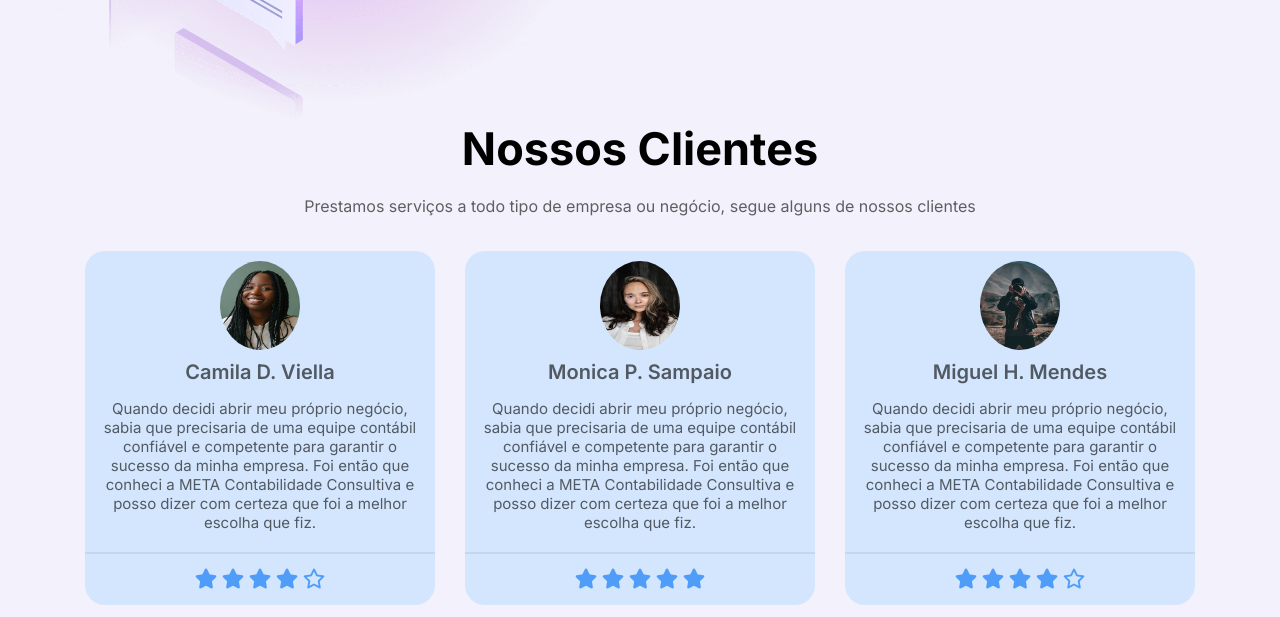
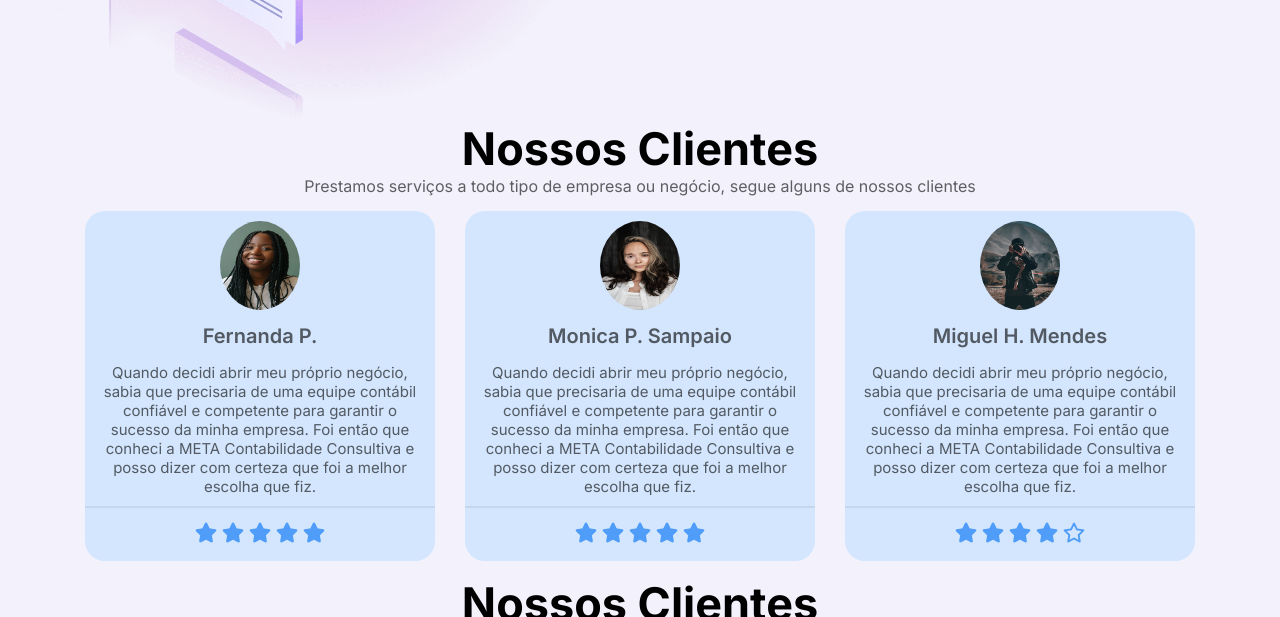
Before and after one commit to EduardoTADS/SiteMeta, a plain HTML site: page index.html in a window 1280 px wide. Shown: the part 1470-2087 px from the top of the page. Drawn offline with Linux system fonts and the light colour scheme.

Commit message:
atualizando

```diff
--- a/css/style.css
+++ b/css/style.css
@@ -171,25 +171,30 @@ nav .close-icon{
     width: 100%;
 }
 /* Section depoimento*/
-.cards{
+.depoimento,
+.depoimento h3,
+.depoimento p{
     display: flex;
-    text-align: center;
-    justify-content: center;
+    align-items: center;
+    justify-content: space-around;
 }
 
-.depoimento p,
-.depoimento h3{
-    margin-bottom: 20px;
+.depoimento .cards{
+    display: flex;
+    flex-wrap: wrap;
+    align-items: center;
+    justify-content: center;
     text-align: center;
 }
 
 .depoimento .card-item{
+    flex: 1 1 350px;
     background-color: #d3e6fd;
+    text-align: center;
     margin: 15px;
     border-radius: 20px;
-    text-align: center;
     width: 350px;
-    height: 100%;
+    height: 350px;
     transition: 0.5s;
     align-items: center
 }
@@ -198,7 +203,6 @@ nav .close-icon{
     border-radius: 100%;
     width: 80px;
     height: 89px;
-    display: block;
     margin: 10px auto;
 }
 
@@ -216,7 +220,7 @@ nav .close-icon{
 }
 
 .depoimento .card-item .star{
-    margin: 15px 0;
+    margin: 10px 0;
     border-top: 2px solid #71767a23;
     transition: 0.8s;
 }
--- a/index.html
+++ b/index.html
@@ -90,10 +90,10 @@
             <h3>Nossos Clientes</h3>
             <p>Prestamos serviços a todo tipo de empresa ou negócio, segue alguns de nossos clientes</p>
             <div class="cards">
-                <!--card 1-->
+           <!--card 2-->
            <div class="card-item">
             <img src="img/perfil.png" alt="">
-                    <p class="nome-user">Camila D. Viella</p>
+               <p class="nome-user">Fernanda P.</p>
                <p class="dp-user">Quando decidi abrir meu próprio negócio, sabia que precisaria de uma equipe contábil confiável
                 e competente para garantir o sucesso da minha empresa. Foi então que conheci a META Contabilidade Consultiva
                    e posso dizer com certeza que foi a melhor escolha que fiz.</p>
@@ -102,10 +102,10 @@
                        <i class="fa-solid fa-star"></i>
                        <i class="fa-solid fa-star"></i>
                        <i class="fa-solid fa-star"></i>
-                    <i class="fa-regular fa-star"></i>
+                       <i class="fa-solid fa-star"></i>
                        </div>
                </div>
-                    <!--fim car1-->
+                        <!--fim car2-->
                      <!--card 2-->
                         <div class="card-item">
                          <img src="img/perfil2.png" alt="">
```
Lines whose indentation alone changed are shown as unchanged.
